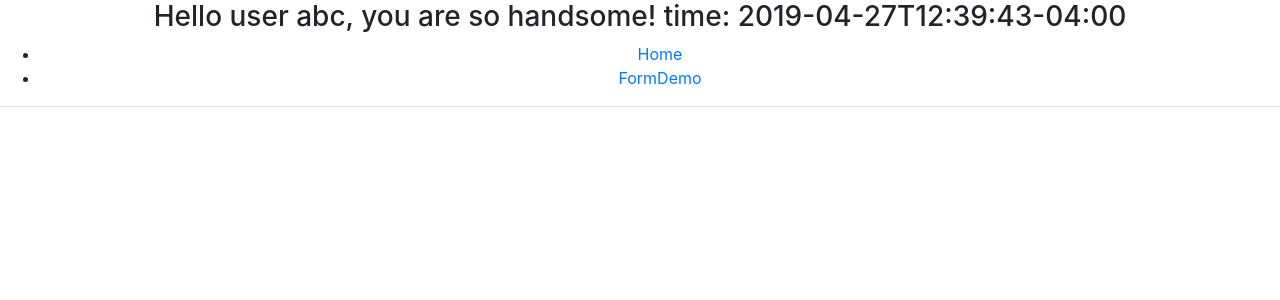
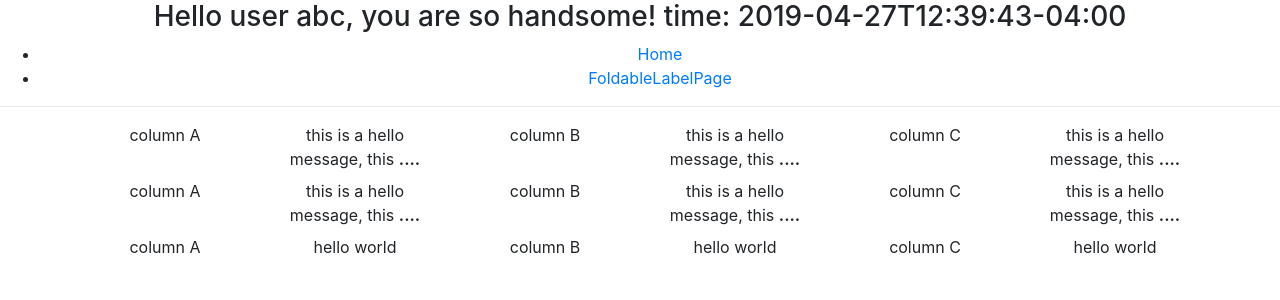
Before and after one commit to cgycch/react_demo, a React (Create React App) app: page /FoldableLabelPage in a window 1280 px wide. Shown: the top 300 px of the page. Built offline with nearby package versions, Linux system fonts and the light colour scheme.

Commit message:
add foldable component demo

```diff
--- a/src/ui/actions/common/user.js
+++ b/src/ui/actions/common/user.js
@@ -4,6 +4,6 @@ export const getUserInfos =()=>{
         userId:'00008',
         userName:'user abc'
     }
-    console.log('getUserInfos',new Date())
+    //console.log('getUserInfos',new Date())
     return Promise.resolve(userInfo)
    }
--- a/src/ui/components/BasicNavExample.js
+++ b/src/ui/components/BasicNavExample.js
@@ -10,6 +10,7 @@ import HelloDemo from './HelloDemo'
 import LoginPage from '../pages/LoginPage'
 import UserListPage from '../pages/UserListPage'
 import RedirectDemoPage from '../pages/RedirectDemoPage'
+import FoldableLabelPage from '../pages/FoldableLabelPage'
 //some bootstrap demo
 import MyForm from './bootstrap-demo/MyForm'
 import HorizontalForm from './bootstrap-demo/HorizontalForm'
@@ -28,10 +29,11 @@ class BasicNavExample extends Component {
                         {/* <li><Link to="/login">Login</Link></li> */}
                         {/* <li><Link to="/baseItem">BaseItem</Link></li> */}
                         {/* <li><Link to="/topics">Topics</Link></li> */}
-                        <li><Link to="/formDemo">FormDemo</Link></li>
+                        {/* <li><Link to="/formDemo">FormDemo</Link></li> */}
                         {/* <li><Link to="/userList">goToUserPage</Link></li> */}
                         {/* <li><Link to="/helloDemo/cch/18">HelloDemo</Link></li> */}
                         {/* <li><Link to="/RedirectDemoPage/cch/18">RedirectDemoPage</Link></li> */}
+                         <li><Link to="/FoldableLabelPage">FoldableLabelPage</Link></li>
                         {/* bootstrap demo */}
                         {/* <li><Link to="/bootstrap/MyForm">bootstrap-MyForm</Link></li> */}
                         {/* <li><Link to="/bootstrap/HorizontalForm">bootstrap-HorizontalForm</Link></li> */}
@@ -48,6 +50,7 @@ class BasicNavExample extends Component {
                 <Route path="/userList" component={UserListPage} />
                 <Route path="/helloDemo/:name/:age" component={HelloDemo} />
                 <Route path="/RedirectDemoPage/:name/:age" component={RedirectDemoPage} />
+                <Route path="/FoldableLabelPage" component={FoldableLabelPage} />
                 {/* bootstrap demo list on bellow */}
                 <Route path="/bootstrap/MyForm" component={MyForm} />
                 <Route path="/bootstrap/HorizontalForm" component={HorizontalForm} />
--- /dev/null
+++ b/src/ui/components/FoldableLabel/index.js
@@ -0,0 +1,71 @@
+import React, { Component } from 'react';
+import PropTypes from 'prop-types'
+
+
+
+export default class FoldableLabel extends Component {
+
+
+    static defaultProps = {
+        labelId: '',
+        labelClass: '',
+        content: '',
+        maxSize: 30,
+    }
+
+    constructor(props) {
+        super(props)
+        this.state = {
+            open: false
+        }
+    }
+    toggle = () => {
+        const { maxSize, content } = this.props
+        if (content && maxSize < content.length) {
+            this.setState({ open: !this.state.open })
+        }
+    }
+    render() {
+        const { labelId, labelClass, maxSize, content } = this.props
+        const needToSub = !this.state.open && maxSize < content.length
+        let viewContent = content
+        if (needToSub) {
+            viewContent = content.substr(0, maxSize)
+        }
+        let view = null
+        if (labelId && labelClass) {
+            view = <label
+                id={labelId}
+                className={labelClass}
+                onClick={this.toggle}>
+                {viewContent}{needToSub && <b>....</b>}
+            </label>
+        } else if (labelId) {
+            view = <label
+                id={labelId}
+                onClick={this.toggle}>
+                {viewContent}{needToSub && <b>....</b>}
+            </label>
+        } else if (labelClass) {
+            view = <label
+                className={labelClass}
+                onClick={this.toggle}>
+                {viewContent}{needToSub && <b>....</b>}
+            </label>
+        } else {
+            view = <label
+                onClick={this.toggle}>
+                {viewContent}{needToSub && <b>....</b>}
+            </label>
+        }
+        return (
+            view
+        );
+    }
+}
+FoldableLabel.propTypes = {
+    labelId: PropTypes.string.isRequired,
+    labelClass: PropTypes.string,
+    content: PropTypes.string,
+    maxSize: PropTypes.number
+}
--- /dev/null
+++ b/src/ui/pages/FoldableLabelPage.js
@@ -0,0 +1,82 @@
+import React, { Component } from 'react';
+import { Container, Col, Row } from 'react-bootstrap';
+import FoldableLabel from '../components/FoldableLabel'
+export default class FoldableLabelPage extends Component {
+
+    constructor(props) {
+        super(props)
+        this.state = {
+            loading: false
+        }
+    }
+
+    render() {
+        let content = "this is a hello message, this is a hello message, this is a hello message "
+        let content2 = "hello world"
+        return (
+            <Container style={{ width: '100%' }}>
+                <Row>
+                    <Col xs={12} md={2}>
+                        <label>column A</label>
+                    </Col>
+                    <Col xs={12} md={2}>
+                        <FoldableLabel labelId='id123' labelClass='class123' content={content} />
+                    </Col>
+                    <Col xs={12} md={2}>
+                        <label>column B</label>
+                    </Col>
+                    <Col xs={12} md={2}>
+                        <FoldableLabel content={content} />
+                    </Col>
+                    <Col xs={12} md={2}>
+                        <label>column C</label>
+                    </Col>
+                    <Col xs={12} md={2}>
+                        <FoldableLabel content={content} />
+                    </Col>
+                </Row>
+                <Row>
+                    <Col xs={12} md={2}>
+                        <label>column A</label>
+                    </Col>
+                    <Col xs={12} md={2}>
+                        <FoldableLabel content={content} />
+                    </Col>
+                    <Col xs={12} md={2}>
+                        <label>column B</label>
+                    </Col>
+                    <Col xs={12} md={2}>
+                        <FoldableLabel content={content} />
+                    </Col>
+                    <Col xs={12} md={2}>
+                        <label>column C</label>
+                    </Col>
+                    <Col xs={12} md={2}>
+                        <FoldableLabel content={content} />
+                    </Col>
+                </Row>
+                <Row>
+                    <Col xs={12} md={2}>
+                        <label>column A</label>
+                    </Col>
+                    <Col xs={12} md={2}>
+                        <FoldableLabel content={content2} />
+                    </Col>
+                    <Col xs={12} md={2}>
+                        <label>column B</label>
+                    </Col>
+                    <Col xs={12} md={2}>
+                        <FoldableLabel content={content2} />
+                    </Col>
+                    <Col xs={12} md={2}>
+                        <label>column C</label>
+                    </Col>
+                    <Col xs={12} md={2}>
+                        <FoldableLabel content={content2} />
+                    </Col>
+                </Row>
+            </Container>
+
+        )
+    }
+}
```
Also changed, not shown: src/ui/icons/upload.svg (added).
